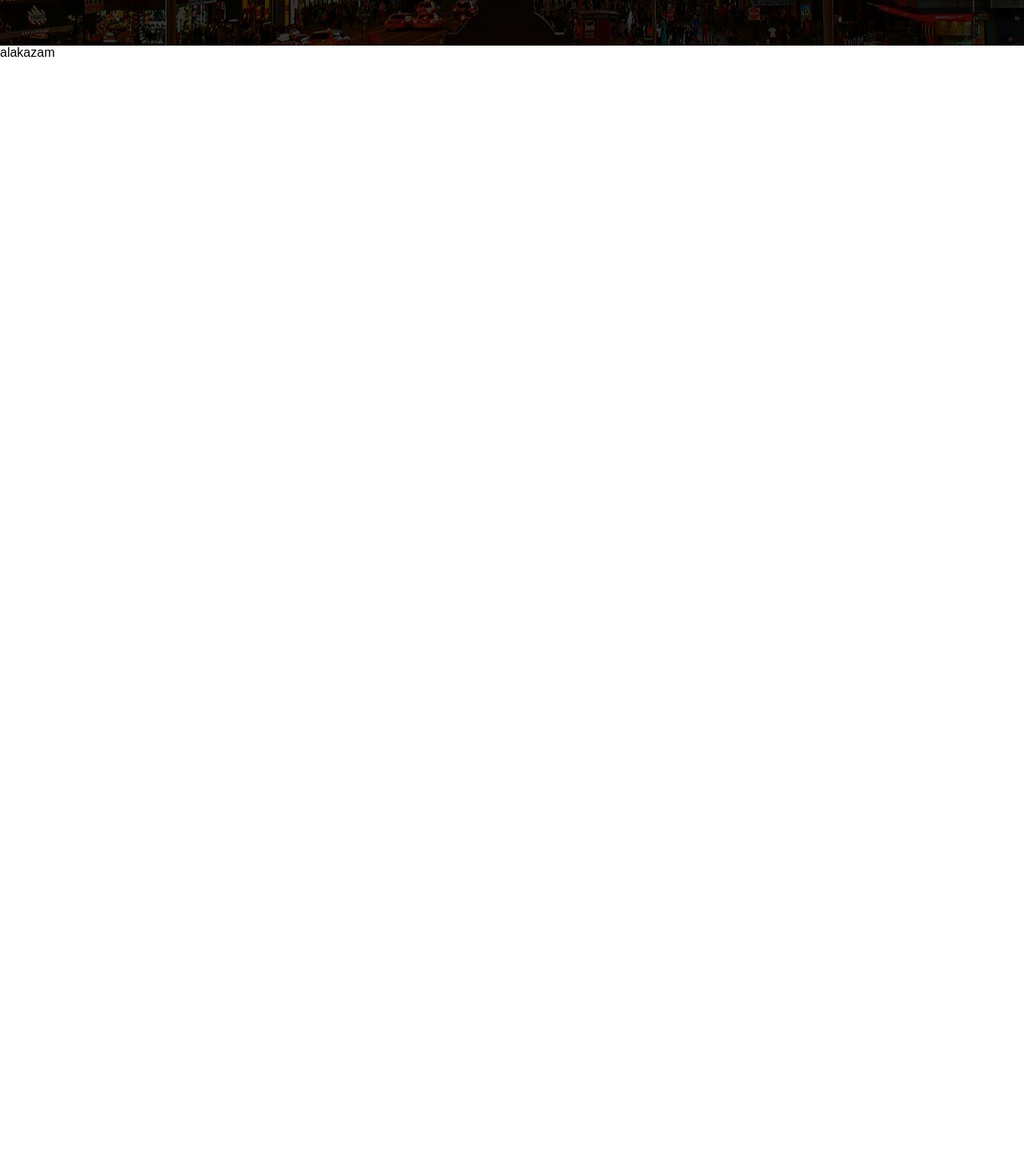
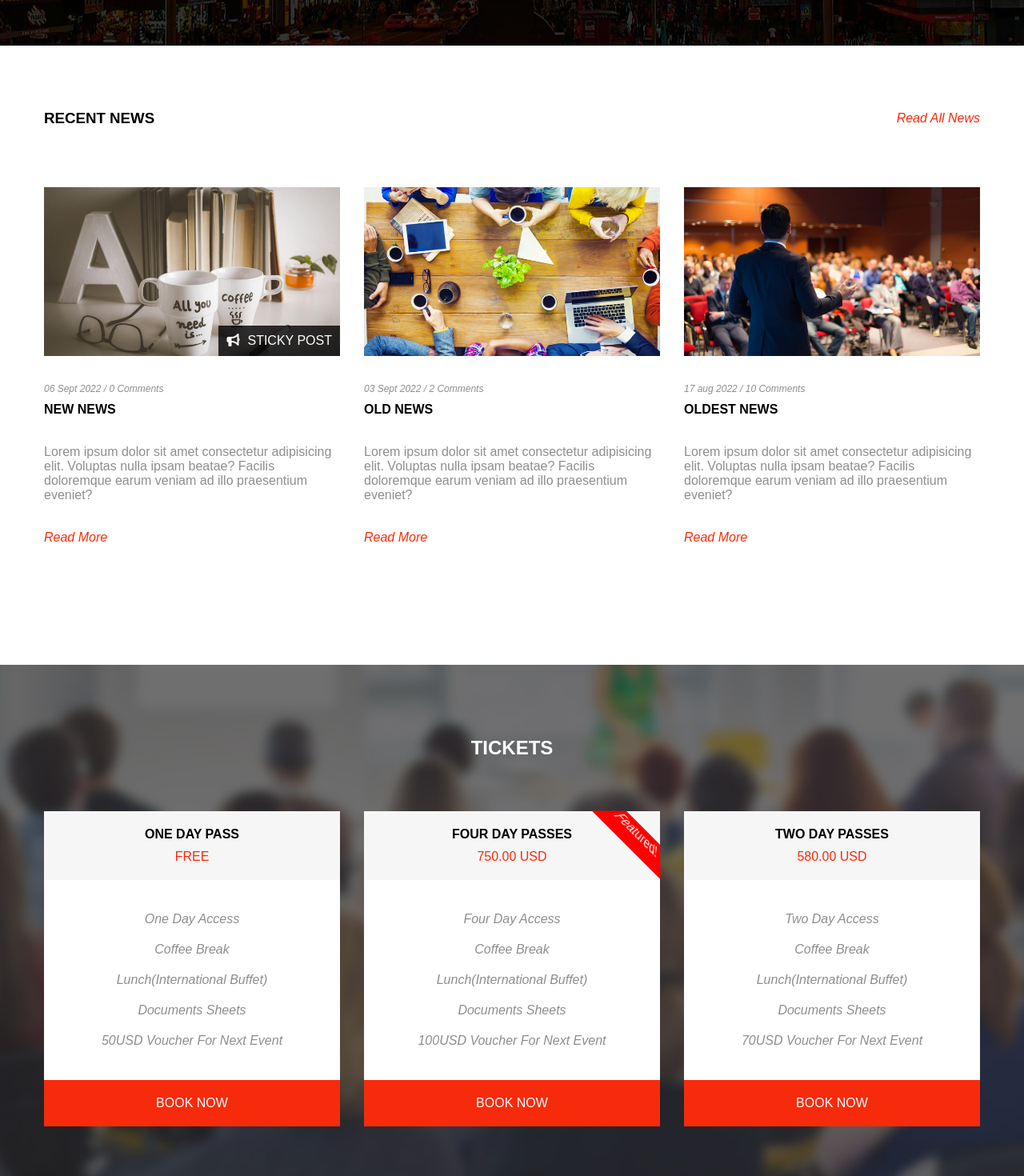
Before and after one commit to FrancescoSangalli89/proj-html-vuejs, a Vue app: page / in a window 1280 px wide. Shown: the part 3500-4970 px from the top of the page at 80% size. Before the commit the page ends 3575 px from the top, so only its background shows below. Built offline with nearby package versions, Linux system fonts and the light colour scheme.

Commit message:
finish: MyTicket section

```diff
--- a/src/assets/styles/utilities.scss
+++ b/src/assets/styles/utilities.scss
@@ -5,3 +5,11 @@
 .d-flex {
     display: flex;
 }
+
+.stickyOn {
+    display: block;
+}
+
+.stickyOff {
+    display: none;
+}
--- a/src/components/main/MyMain.vue
+++ b/src/components/main/MyMain.vue
@@ -6,6 +6,8 @@
         <MyProgram />
         <MyMaps />
         <MyLocation />
+        <MyNews />
+        <MyTickets />
     </main>
 </template>
 
@@ -17,6 +19,8 @@
     import MyProgram from '../main/MyProgram.vue';
     import MyMaps from '../main/MyMaps.vue';
     import MyLocation from '../main/MyLocation.vue';
+    import MyNews from '../main/MyNews.vue';
+    import MyTickets from '../main/MyTickets.vue';
 
 export default {
     name: 'MyMain',
@@ -26,7 +30,9 @@ export default {
         MySpeaker,
         MyProgram,
         MyMaps,
-        MyLocation
+        MyLocation,
+        MyNews,
+        MyTickets
 
     }
 }
--- /dev/null
+++ b/src/components/main/MyNews.vue
@@ -0,0 +1,123 @@
+<template>
+    <section class="container news">
+        <div class="newsTop d-flex">
+            <h3>RECENT NEWS</h3>
+            <a href="#">Read All News</a>
+        </div>
+
+        <ul class="newsList d-flex">
+            <li class="newsCard"  v-for="(news, index) in newsList" :key="index">
+                <img :src="news.img" alt="">
+                <div class="sticker" :class="news.sticky?'stickyOn':'stickyOff'">
+                    <i class="fa-solid fa-bullhorn"></i>
+                    <span>STICKY POST</span>
+                </div>
+                <div class="dateComments">{{news.date}} / {{news.comments}} Comments</div>
+                <h4>{{news.title}}</h4>
+                <p>{{news.text}}</p>
+                <a :href="news.url">Read More</a>
+            </li>
+        </ul>
+    </section>
+</template>
+
+<script>
+export default {
+    name: 'MyNews',
+    data() {
+        return {
+            newsList: [
+                {
+                    sticky: true,
+                    img: require('../../assets/images/photodune-7770665-two-white-coffee-mug-with-diy-decoration-o.jpg'),
+                    date: '06 Sept 2022',
+                    comments: 0,
+                    title: 'NEW NEWS',
+                    text: 'Lorem ipsum dolor sit amet consectetur adipisicing elit. Voluptas nulla ipsam beatae? Facilis doloremque earum veniam ad illo praesentium eveniet?',
+                    url: '#'
+                },
+                {
+                    sticky: false,
+                    img: require('../../assets/images/photodune-8797753-multiethnic-people-with-startup-business-t.jpg'),
+                    date: '03 Sept 2022',
+                    comments: 2,
+                    title: 'OLD NEWS',
+                    text: 'Lorem ipsum dolor sit amet consectetur adipisicing elit. Voluptas nulla ipsam beatae? Facilis doloremque earum veniam ad illo praesentium eveniet?',
+                    url: '#'
+                },
+                {
+                    sticky: false,
+                    img: require('../../assets/images/photodune-8522811-speaker-at-business-conference-and-present.jpg'),
+                    date: '17 aug 2022',
+                    comments: 10,
+                    title: 'OLDEST NEWS',
+                    text: 'Lorem ipsum dolor sit amet consectetur adipisicing elit. Voluptas nulla ipsam beatae? Facilis doloremque earum veniam ad illo praesentium eveniet?',
+                    url: '#'
+                }
+            ]
+        }
+    }
+}
+</script>
+
+<style scoped lang="scss">
+    @import '../../assets/styles/vars.scss';
+    .news {
+        padding: 80px 0;
+        .newsTop {
+            align-items: center;
+            justify-content: space-between;
+            margin-bottom: 75px;
+            h2 {
+                margin-right: 50px;
+            }
+            a {
+                font-style: italic;
+                color: $primary-color;
+            }
+        }
+        .newsList {
+            margin: 70px 0;
+            justify-content: space-between;
+            align-items: center;
+            .newsCard {
+                width: calc(100% / 3 - 20px);
+                position: relative;
+                img {
+                    width: 100%;
+                    margin-bottom: 30px;
+                }
+                .sticker {
+                    color: #fff;
+                    background-color: rgba($color: #000000, $alpha: 0.8);
+                    padding: 10px;
+                    position: absolute;
+                    right: 0;
+                    top: 173px;
+                    i {
+                        margin-right: 10px;
+                    }
+                }
+                .dateComments {
+                    color: $text-color;
+                    font-style: italic;
+                    font-size: 12px;
+                    margin-bottom: 10px;
+                }
+                h4 {
+                    font-weight: 600;
+                    margin-top: 5px;
+                }
+                p {
+                    margin: 35px 0 35px 0;
+                    color: $text-color;
+                }
+                a {
+                    color: $primary-color;
+                    font-style: italic;
+                }
+            }
+        }
+    }
+
+</style>
--- /dev/null
+++ b/src/components/main/MyTickets.vue
@@ -0,0 +1,117 @@
+<template>
+    <section class="ticketsSection">
+        <div class="container">
+            <h2>TICKETS</h2>
+            <div class="tickets d-flex">
+                <a v-for="(ticket, index) in tickets" :key="index" href="#" class="ticket">
+                    <div class="ticketHeader">
+                        <h4>{{ticket.title}}</h4>
+                        <div>{{ticket.price}}</div>
+                        <div class="trapezoid" :class="ticket.featured?'stickyOn':'stickyOff'">Featured!</div>
+                    </div>
+                    <div class="ticketMain">
+                        <div>{{ticket.daysAcces}} Day Access</div>
+                        <div>Coffee Break</div>
+                        <div>Lunch(International Buffet)</div>
+                        <div>Documents Sheets</div>
+                        <div>{{ticket.discount}}USD Voucher For Next Event</div>
+                    </div>
+                    <div class="ticketFooter">
+                        BOOK NOW
+                    </div>
+                </a>
+            </div>
+        </div>
+    </section>
+</template>
+
+<script>
+export default {
+    name: 'MyTickets',
+    data() {
+        return {
+            tickets: [
+                {
+                    title: 'ONE DAY PASS',
+                    price: 'FREE',
+                    daysAcces: 'One',
+                    discount: 50,
+                    featured: false
+                },
+                {
+                    title: 'FOUR DAY PASSES',
+                    price: '750.00 USD',
+                    daysAcces: 'Four',
+                    discount: 100,
+                    featured: true
+                },
+                {
+                    title: 'TWO DAY PASSES',
+                    price: '580.00 USD',
+                    daysAcces: 'Two',
+                    discount: 70,
+                    featured: false
+                },
+            ]
+        }
+    }
+}
+</script>
+
+<style scoped lang="scss">
+    @import '../../assets/styles/vars.scss';
+    .ticketsSection {
+        background-image: url(../../assets/images/ticket-bg.jpg);
+        padding: 90px 0;
+        text-align: center;
+        h2 {
+            color: #fff;
+            margin-bottom: 65px;
+        }
+        .tickets {
+            justify-content: space-between;
+            .ticket {
+                width: calc(100% / 3 - 20px);
+                .ticketHeader {
+                    background-color: $section-background;
+                    padding: 20px;
+                    position: relative;
+                    h4 {
+                        color: #000;
+                    }
+                    div {
+                        margin-top: 10px;
+                        color: $primary-color;
+                    }
+                    .trapezoid {
+                        line-height: 30px;
+                        color: #fff;
+                        position: absolute;
+                        width: 80px;
+                        height: 30px;
+                        background: red;
+                        transform: perspective(20px) rotateX(27deg);
+                        rotate: 45deg;
+                        margin: 50px;
+                        top: -37px;
+                        right: -62px;
+                    }
+                }
+                .ticketMain {
+                    background-color: #fff;
+                    padding: 20px 40px;
+                    div {
+                        margin: 20px 0;
+                        color: $text-color;
+                        font-style: italic;
+                    }
+                }
+                .ticketFooter {
+                    background-color: $primary-color;
+                    color: #fff;
+                    padding: 20px;
+                }
+            }
+        }
+    }
+</style>
```
